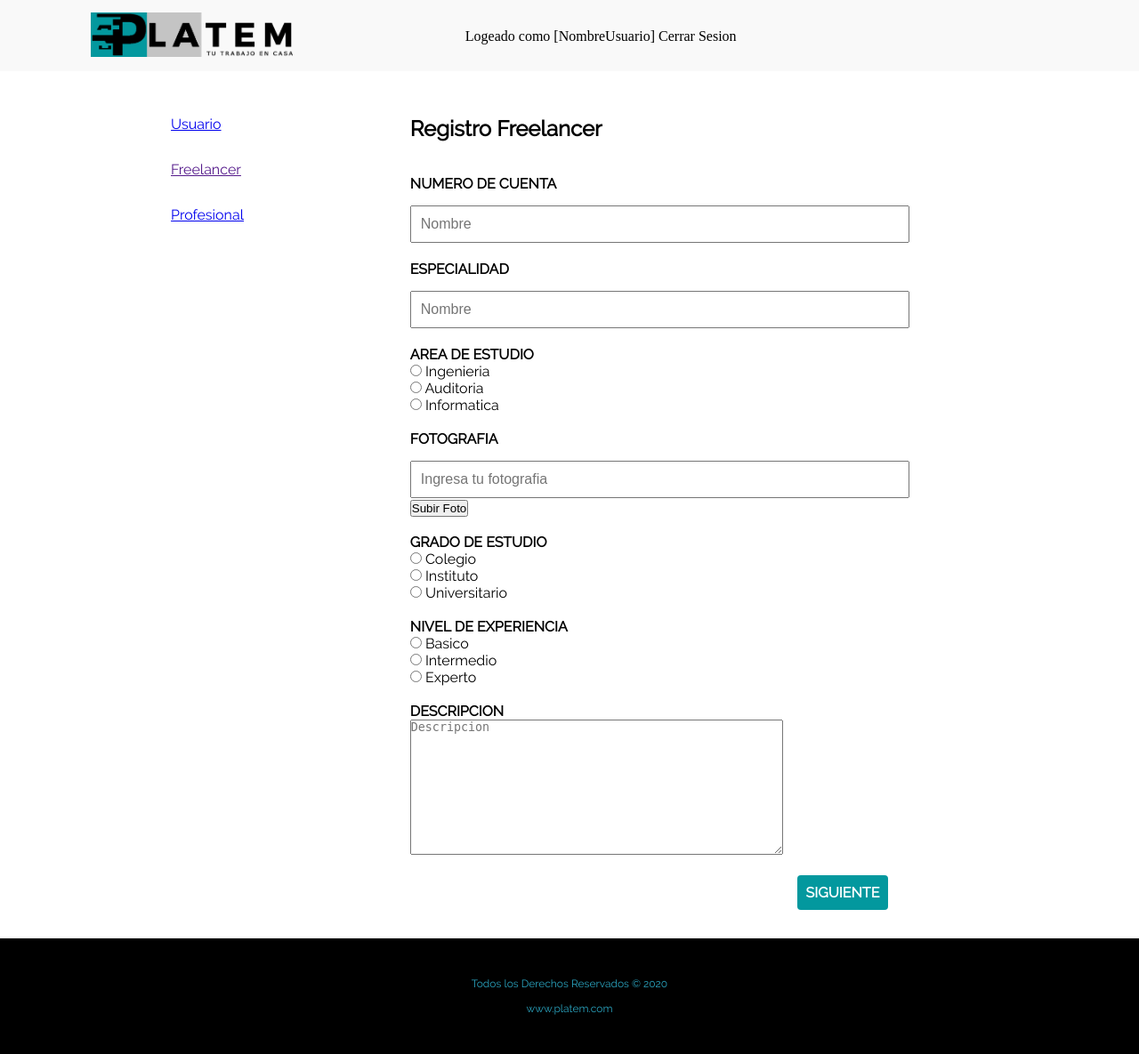
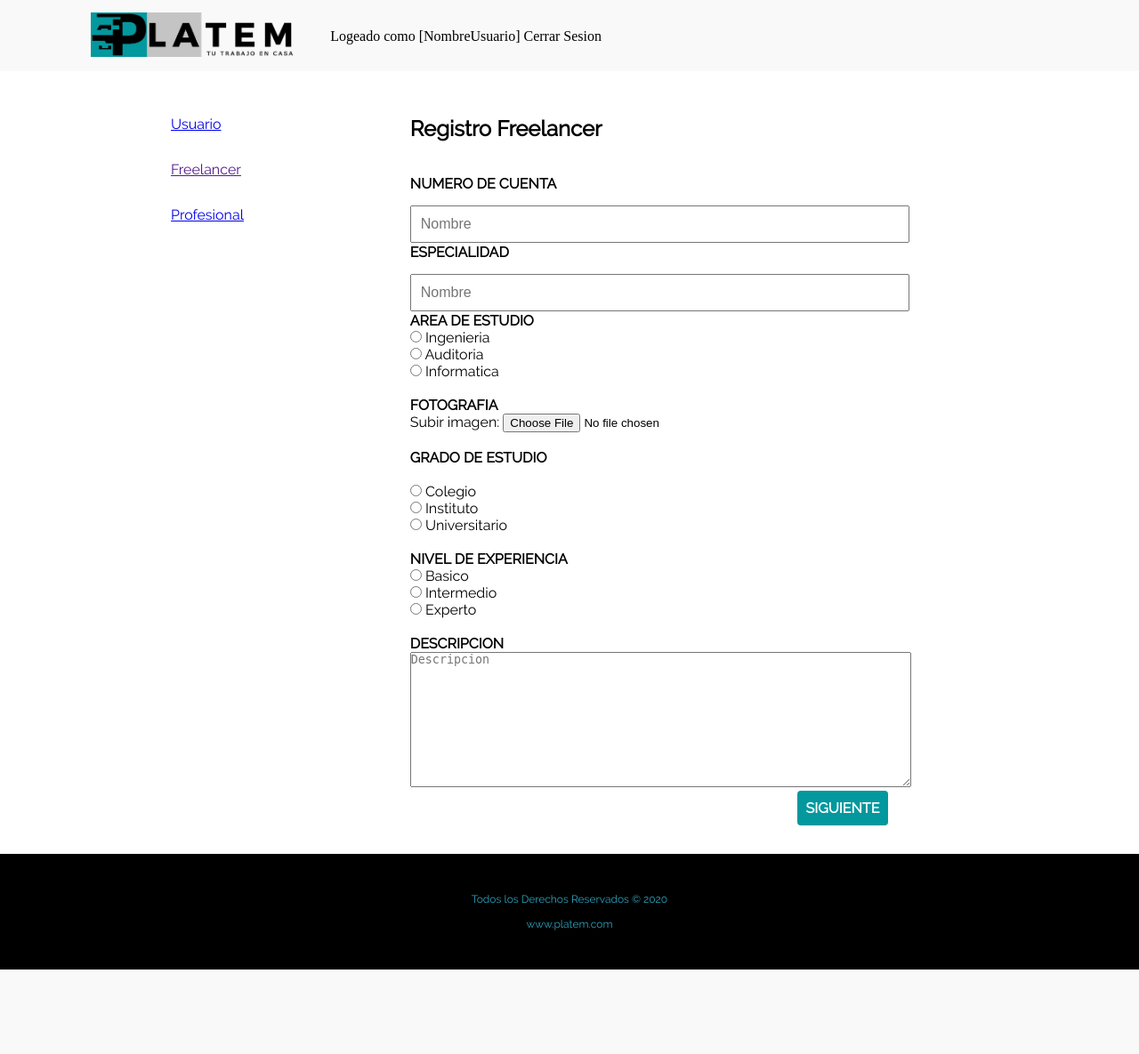
Before and after one commit to simarek/WebPrueba2, a PHP site: page /suscribe1.html in a window 1280 px wide. Shown: the whole page at 89% size. After the commit the page ends 1090 px from the top, so only its background shows below. Run offline with PHP 8.4, Linux system fonts and the light colour scheme.

Commit message:
ver funcion del subir foto

```diff
--- a/styles/styles.css
+++ b/styles/styles.css
@@ -23,7 +23,7 @@ header {
 }
 
 .logo {
-  width: 30%;
+  width: 25%;
   height: 80px;
   float: left;
   box-sizing: border-box;
@@ -64,12 +64,12 @@ header {
 }
 
 nav {
-  width: 70%;
+  width: 50%;
   height: 80px;
-  float: right;
-  text-align: right;
+  float: left;
+  text-align: left;
   padding-top: 32px;
-  padding-right: 350px;
+  padding-right: 0;
   box-sizing: border-box;
   z-index: 20;
 }
@@ -233,6 +233,7 @@ nav ul li a:hover {
 }
 
 .form-suscribe {
+  display: block;
   float: left;
   width: 60%;
   margin: auto;
--- a/suscribe1.html
+++ b/suscribe1.html
@@ -51,7 +51,7 @@
         <h1>Registro Freelancer</h1>
         <br />
         <br />
-        <form action="" method="post">
+        <form action="" method="post" enctype="multipart/form-data">
           <label class="lbl-suscribe">Numero de Cuenta</label>
           <input
             type="text"
@@ -61,8 +61,6 @@
             required=""
             pattern="[0-9]+"
           />
-          <br />
-          <br />
 
           <label class="lbl-suscribe">Especialidad</label>
           <input
@@ -71,8 +69,6 @@
             placeholder="Nombre"
             class="caja-suscribe"
           />
-          <br />
-          <br />
 
           <label class="lbl-suscribe">Area de estudio</label>
           <br />
@@ -89,19 +85,21 @@
           <br />
 
           <label class="lbl-suscribe">Fotografia</label>
+          <br />
+          Subir imagen:
           <input
-            type="text"
+            id="image"
             name="Fotografia"
-            placeholder="Ingresa tu fotografia"
-            class="caja-suscribe"
+            type="file"
+            accept=".jpg, .jpeg, .png"
             required
           />
-          <button>Subir Foto</button>
+          <!-- <input type="submit" name="subir" value="Subir" /> -->
           <br />
           <br />
 
           <label class="lbl-suscribe">Grado de Estudio</label>
-          <br />
+          <br /><br />
 
           <input type="radio" name="GradoEstudio" id="col" value="col" />
           <label for="col">Colegio</label><br />
@@ -111,9 +109,7 @@
 
           <input type="radio" name="GradoEstudio" id="univ" value="univ" />
           <label for="univ">Universitario</label>
-          <br />
-          <br />
-
+          <br /><br />
           <label class="lbl-suscribe">Nivel de Experiencia</label>
           <br />
 
@@ -125,21 +121,17 @@
 
           <input type="radio" name="NivelExp" id="exp" value="exp" />
           <label for="exp">Experto</label>
-          <br />
-          <br />
-
+          <br /><br />
           <label class="lbl-suscribe">Descripcion</label>
           <br />
           <textarea
             name="Descripcion"
             placeholder="Descripcion"
-            cols="50"
+            cols="68"
             rows="10"
             required=""
             pattern="[A-Z a-z0-9]+"
           ></textarea>
-          <br />
-          <br />
 
           <a href="/suscribe2.html" class="a-suscribe">Siguiente</a>
         </form>
--- a/suscribe2.html
+++ b/suscribe2.html
@@ -61,8 +61,6 @@
             required=""
             pattern="[A-Z a-z]+"
           />
-          <br />
-          <br />
 
           <label class="lbl-suscribe">Titulo</label>
           <input
@@ -73,14 +71,12 @@
             required=""
             pattern="[A-Z a-z]+"
           />
-          <br />
-          <br />
 
           <br />
           <br />
           <br />
           <br />
-          <a href="index.html" class="a-suscribe">Registrar</a>
+          <a href="/index.html" class="a-suscribe">Registrar</a>
           <br />
           <br />
           <!-- <label class="btn-suscribe">Siguiente</label> -->
```
Also changed, not shown: index.html (+6 -1 lines), suscribe.html (+1 -14 lines).
